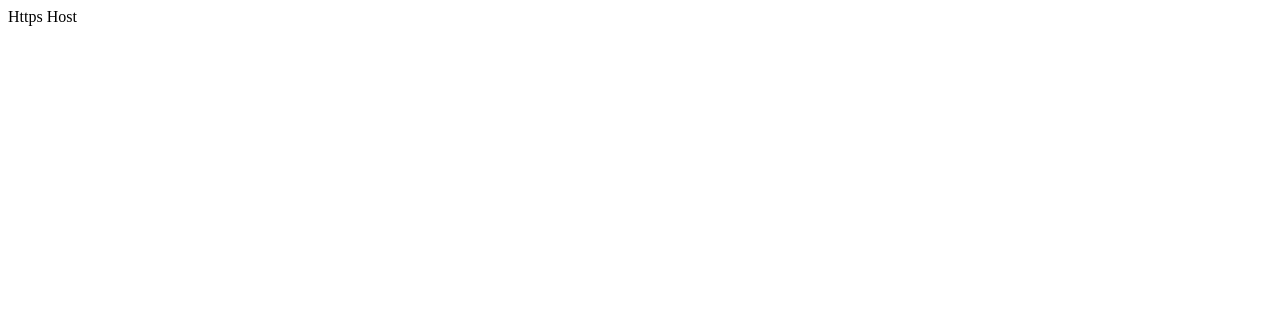
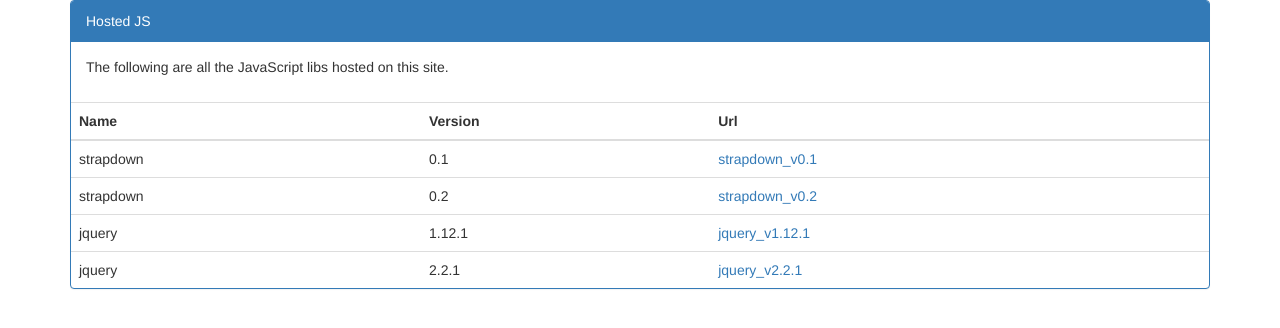
Before and after one commit to KevinGG/HttpsHost, a plain HTML site: page index.html in a window 1280 px wide. Drawn offline with nearby package versions, Linux system fonts and the light colour scheme.

Commit message:
Updated index html with newly added hosted libs

```diff
--- a/index.html
+++ b/index.html
@@ -1 +1,41 @@
-Https Host
+<!DOCTYPE html>
+<html>
+<head>
+	<title>Https Host</title>
+	<script src="https://kevingg.github.io/HttpsHost/jquery/v/1.12.1/jquery-1.12.1.min.js"></script>
+	<link rel="stylesheet" href="https://maxcdn.bootstrapcdn.com/bootstrap/3.3.5/css/bootstrap.min.css" integrity="sha512-dTfge/zgoMYpP7QbHy4gWMEGsbsdZeCXz7irItjcC3sPUFtf0kuFbDz/ixG7ArTxmDjLXDmezHubeNikyKGVyQ==" crossorigin="anonymous"/>
+	<script src="https://maxcdn.bootstrapcdn.com/bootstrap/3.3.5/js/bootstrap.min.js" integrity="sha512-K1qjQ+NcF2TYO/eI3M6v8EiNYZfA95pQumfvcVrTHtwQVDG+aHRqLi/ETn2uB+1JqwYqVG3LIvdm9lj6imS/pQ==" crossorigin="anonymous"></script>
+</head>
+<body>
+<div class="container">
+	<div class="panel panel-primary">
+		<div class="panel-heading">Hosted JS</div>
+		<div class="panel-body">
+			<p>The following are all the JavaScript libs hosted on this site.</p>
+		</div>
+		<!-- table of hosted files-->
+		<table class="table">
+			<thead>
+				<tr>
+					<th>Name</th><th>Version</th><th>Url</th>
+				</tr>
+			</thead>
+			<tbody>
+				<tr>
+					<td>strapdown</td><td>0.1</td><td><a href="https://kevingg.github.io/HttpsHost/strapdown/v/0.1/strapdown.js">strapdown_v0.1</a></td>
+				</tr>
+				<tr>
+					<td>strapdown</td><td>0.2</td><td><a href="https://kevingg.github.io/HttpsHost/strapdown/v/0.2/strapdown.js">strapdown_v0.2</a></td>
+				</tr>
+				<tr>
+					<td>jquery</td><td>1.12.1</td><td><a href="https://kevingg.github.io/HttpsHost/jquery/v/1.12.1/jquery-1.12.1.min.js">jquery_v1.12.1</a></td>
+				</tr>
+				<tr>
+					<td>jquery</td><td>2.2.1</td><td><a href="https://kevingg.github.io/HttpsHost/jquery/v/2.2.1/jquery-2.2.1.min.js">jquery_v2.2.1</a></td>
+				</tr>
+			</tbody>
+		</table>
+	</div>
+</div>
+</body>
+</html>
```
